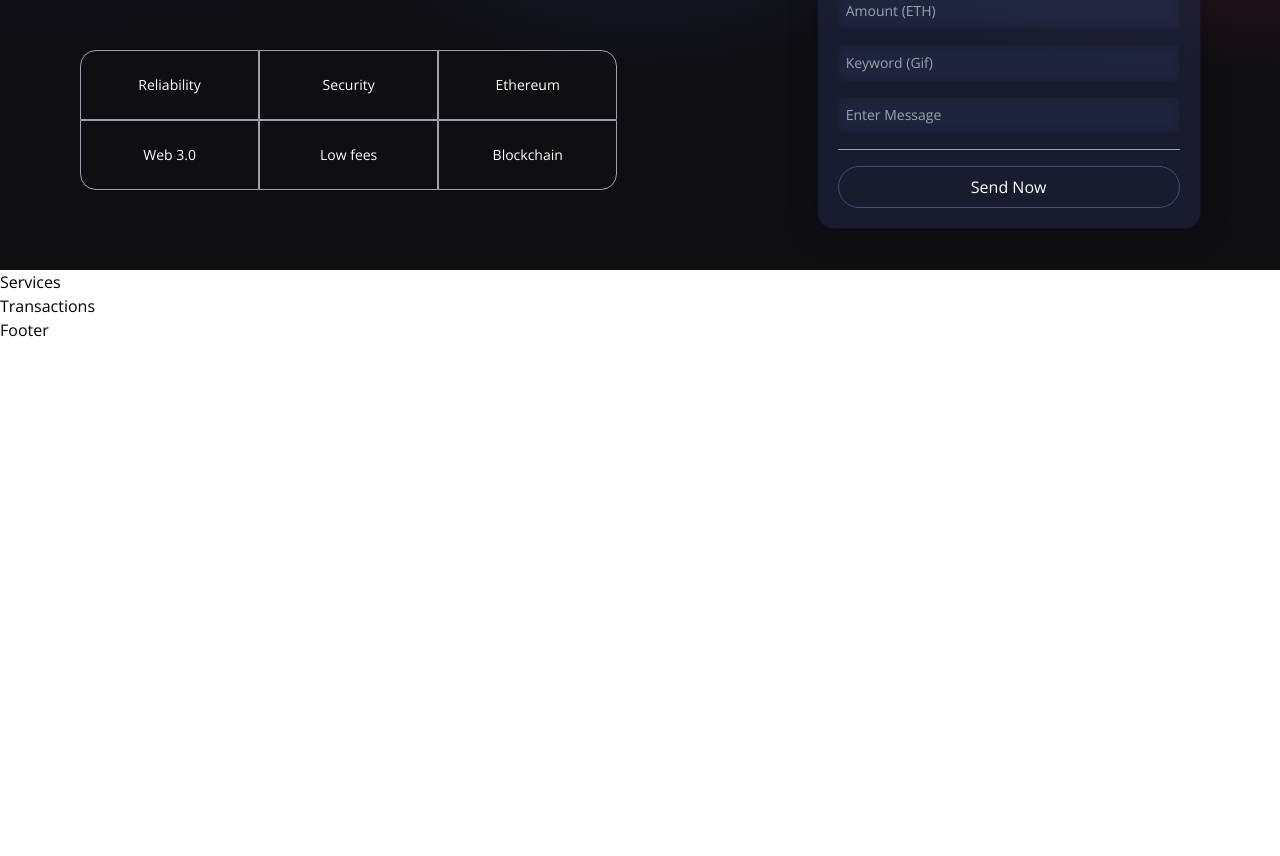
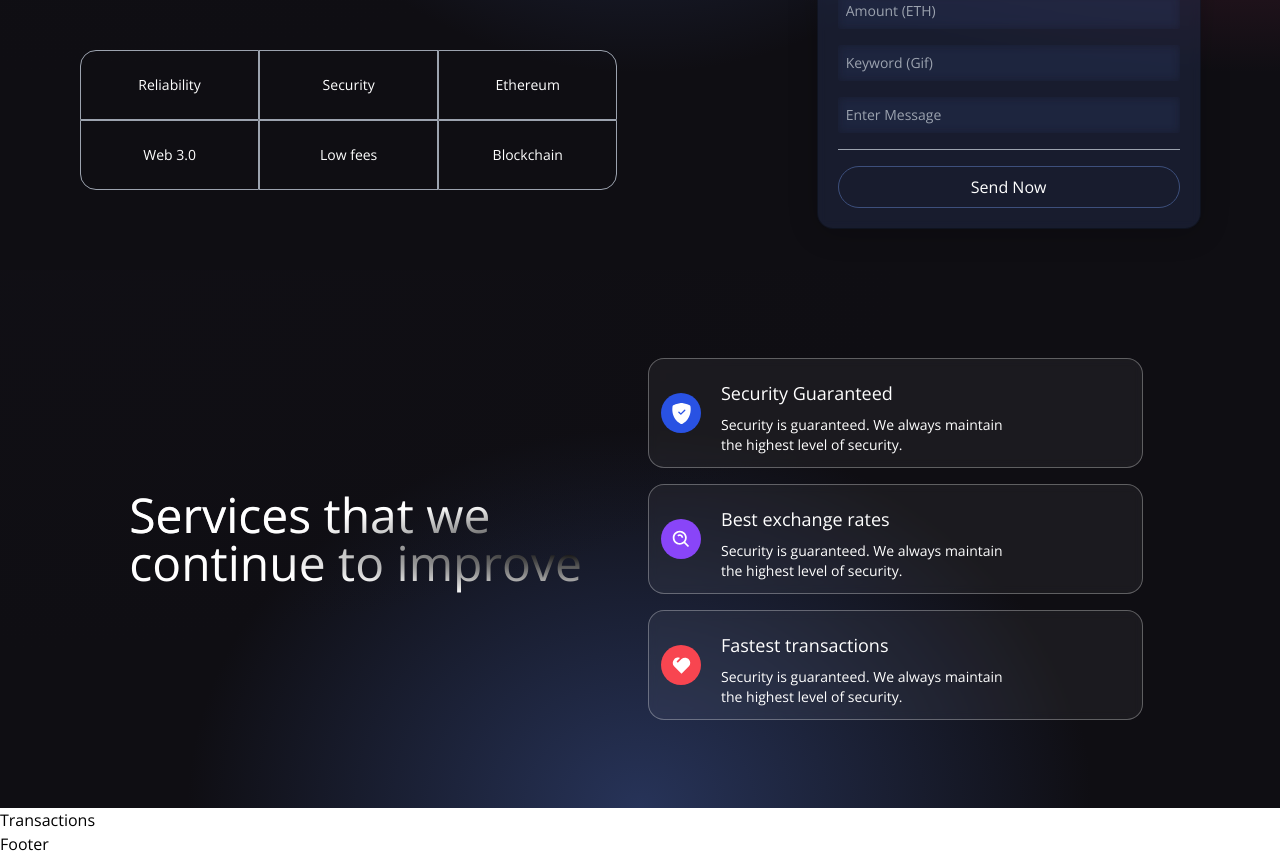
Before and after one commit to hall17/tuts-web3-js-mastery, a React (Vite) app in the folder client/: page / in a window 1280 px wide. Shown: the part 402-1258 px from the top of the page. Before the commit the page ends 800 px from the top, so only its background shows below. Built offline with nearby package versions, Linux system fonts and the light colour scheme.

Commit message:
update services component

```diff
--- a/client/src/components/Services.jsx
+++ b/client/src/components/Services.jsx
@@ -1,5 +1,51 @@
+import { BsShieldFillCheck } from 'react-icons/bs';
+import { BiSearchAlt } from 'react-icons/bi';
+import { RiHeart2Fill } from 'react-icons/ri';
+
+const ServiceCard = ({ color, title, icon, subtitle }) => (
+  <div className='flex flex-row justify-start items-center white-glassmorphism p-3 m-2 cursor-pointer hover:shadow-xl'>
+    <div className={`w-10 h-10 rounded-full flex justify-center items-center ${color}`}>{icon}</div>
+    <div className='ml-5 flex flex-col flex-1'>
+      <h1 className='mt-2 text-white text-lg'>{title}</h1>
+      <p className='mt-2 text-white text-sm md:w-9/12'>{subtitle}</p>
+    </div>
+  </div>
+);
+
 const Services = () => {
-  return <div>Services</div>;
+  return (
+    <div className='flex w-full justify-center items-center gradient-bg-services'>
+      <div className='flex mf:flex-row flex-col items-center justify-between md:p-20 py-12 px-4'>
+        <div className='flex-1 flex flex-col justify-start items-start'>
+          <h1 className='text-white text-3xl sm:text-5xl py-2 text-gradient'>
+            Services that we
+            <br />
+            continue to improve
+          </h1>
+        </div>
+        <div className='flex-1 flex flex-col justify-start items-center'>
+          <ServiceCard
+            color='bg-[#2952E3]'
+            title='Security Guaranteed'
+            icon={<BsShieldFillCheck fontSize={21} className='text-white' />}
+            subtitle='Security is guaranteed. We always maintain the highest level of security.'
+          />
+          <ServiceCard
+            color='bg-[#8945F8]'
+            title='Best exchange rates'
+            icon={<BiSearchAlt fontSize={21} className='text-white' />}
+            subtitle='Security is guaranteed. We always maintain the highest level of security.'
+          />
+          <ServiceCard
+            color='bg-[#F84550]'
+            title='Fastest transactions'
+            icon={<RiHeart2Fill fontSize={21} className='text-white' />}
+            subtitle='Security is guaranteed. We always maintain the highest level of security.'
+          />
+        </div>
+      </div>
+    </div>
+  );
 };
 
 export default Services;
```
